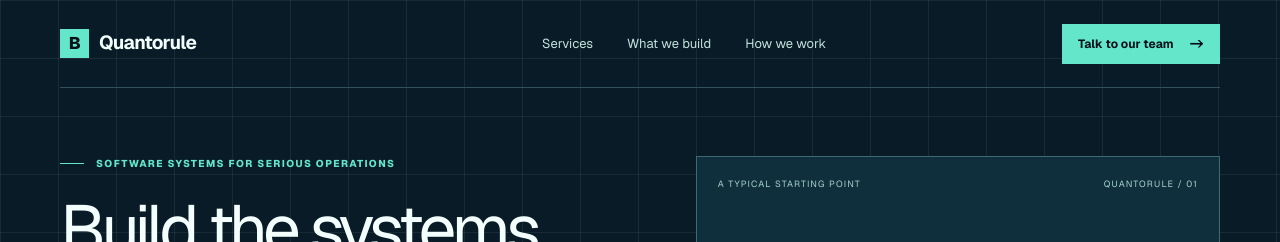
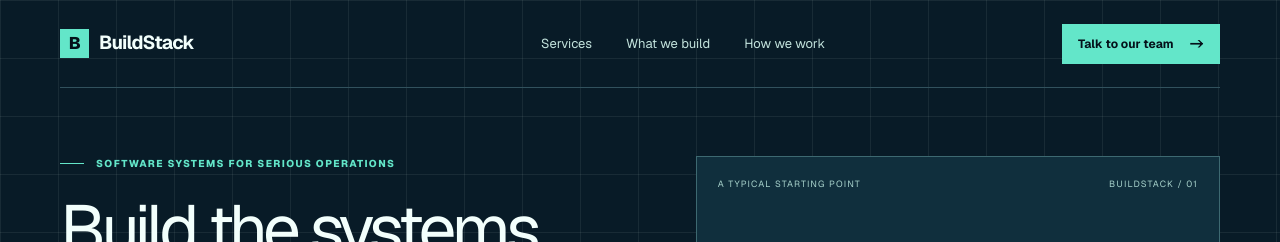
Before and after one commit to kodegravity/demo-website, a Next.js app: page / in a window 1280 px wide. Shown: the top 242 px of the page. Built offline with nearby package versions, Linux system fonts and the light colour scheme.

Commit message:
Revert "Design changed"
This reverts commit 76a3ed0beca93d62cac703ba3de2cdd5cd89b574.

```diff
--- a/app/layout.js
+++ b/app/layout.js
@@ -12,13 +12,13 @@ const geistMono = Geist_Mono({
 });
 
 export const metadata = {
-  title: "Quantorule | IT consulting and software development",
+  title: "BuildStack | Software, cloud, and IT systems",
   description:
-    "Quantorule is an IT consulting and custom software development company helping medium-sized businesses build reliable digital systems.",
+    "BuildStack helps growing teams plan, build, and maintain the software systems their operations depend on.",
   openGraph: {
-    title: "Quantorule | IT consulting and software development",
+    title: "BuildStack | Software, cloud, and IT systems",
     description:
-      "IT consulting, custom software, web applications, cloud deployments, automation, integrations, and ongoing technical support.",
+      "Custom software, web applications, cloud deployments, automation, integrations, and ongoing technical support.",
     type: "website",
   },
 };
--- a/app/page.js
+++ b/app/page.js
@@ -3,9 +3,9 @@ export default function Home() {
     <main>
       <section className="hero" id="top">
         <nav className="nav page-width" aria-label="Main navigation">
-          <a className="brand" href="#top" aria-label="Quantorule home">
+          <a className="brand" href="#top" aria-label="BuildStack home">
             <span className="brand-mark" aria-hidden="true">B</span>
-            <span>Quantorule</span>
+            <span>BuildStack</span>
           </a>
           <div className="nav-links">
             <a href="#services">Services</a>
@@ -25,8 +25,8 @@ export default function Home() {
               <a className="text-link" href="#services">View services <span aria-hidden="true">&#8594;</span></a>
             </div>
           </div>
-          <div className="hero-visual delivery-brief" aria-label="Quantorule delivery brief">
-            <div className="visual-label">A TYPICAL STARTING POINT <span>QUANTORULE / 01</span></div>
+          <div className="hero-visual delivery-brief" aria-label="BuildStack delivery brief">
+            <div className="visual-label">A TYPICAL STARTING POINT <span>BUILDSTACK / 01</span></div>
             <div className="brief-heading"><span className="brief-status" /> DELIVERY BRIEF <strong>IN REVIEW</strong></div>
             <div className="brief-row"><span>Business need</span><strong>Replace manual reporting</strong></div>
             <div className="brief-row"><span>Work involved</span><strong>Data flow / dashboard / access</strong></div>
@@ -66,9 +66,9 @@ export default function Home() {
 
       <section className="engagements section page-width"><div className="section-heading"><div><p className="eyebrow"><span className="eyebrow-line" /> TYPICAL ENGAGEMENTS</p><h2>Useful work, clearly framed.</h2></div><p className="heading-note">Every engagement is different. These examples show the kinds of problems we help medium-sized businesses solve.</p></div><div className="engagement-grid"><article><span className="card-number">EXAMPLE 01</span><h3>Replace a manual reporting process</h3><p>A central dashboard and automated data flow gave an operations team a more dependable view of performance.</p><a className="text-link" href="#contact">Explore a similar challenge &#8594;</a></article><article><span className="card-number">EXAMPLE 02</span><h3>Bring a growing platform to production</h3><p>A practical cloud foundation and deployment workflow helped a product team ship with more confidence.</p><a className="text-link" href="#contact">Explore a similar challenge &#8594;</a></article></div></section>
 
-      <section className="contact-section" id="contact"><div className="page-width contact-inner"><p className="eyebrow eyebrow-light"><span className="eyebrow-line" /> HAVE A COMPLEX PROBLEM?</p><h2>Let&apos;s make the next step clearer.</h2><p>Tell us what you&apos;re trying to build, improve, or untangle. We&apos;ll come prepared to listen and add useful perspective.</p><a className="button button-primary" href="mailto:info@quantorule.com">Start a conversation <span aria-hidden="true">-&gt;</span></a></div></section>
+      <section className="contact-section" id="contact"><div className="page-width contact-inner"><p className="eyebrow eyebrow-light"><span className="eyebrow-line" /> HAVE A COMPLEX PROBLEM?</p><h2>Let&apos;s make the next step clearer.</h2><p>Tell us what you&apos;re trying to build, improve, or untangle. We&apos;ll come prepared to listen and add useful perspective.</p><a className="button button-primary" href="mailto:info@buildstack.com">Start a conversation <span aria-hidden="true">-&gt;</span></a></div></section>
 
-      <footer className="footer"><div className="page-width footer-grid"><div><a className="brand brand-footer" href="#top"><span className="brand-mark" aria-hidden="true">Q</span><span>Quantorule</span></a><p>Software, cloud, and IT systems built for growing businesses.</p></div><div><span className="footer-label">CONTACT</span><a href="mailto:info@quantorule.com">info@quantorule.com</a><span>Remote-first consulting team</span></div><div><span className="footer-label">NAVIGATE</span><a href="#services">Services</a><a href="#approach">Approach</a><a href="#contact">Contact</a></div></div><div className="page-width footer-bottom"><span>© 2026 Quantorule. All rights reserved.</span><span>Built with intention.</span></div></footer>
+      <footer className="footer"><div className="page-width footer-grid"><div><a className="brand brand-footer" href="#top"><span className="brand-mark" aria-hidden="true">B</span><span>BuildStack</span></a><p>Software, cloud, and IT systems built for growing businesses.</p></div><div><span className="footer-label">CONTACT</span><a href="mailto:info@buildstack.com">info@buildstack.com</a><span>Remote-first consulting team</span></div><div><span className="footer-label">NAVIGATE</span><a href="#services">Services</a><a href="#approach">Approach</a><a href="#contact">Contact</a></div></div><div className="page-width footer-bottom"><span>© 2026 BuildStack. All rights reserved.</span><span>Built with intention.</span></div></footer>
     </main>
   );
 }
--- a/package.json
+++ b/package.json
@@ -1,5 +1,5 @@
 {
-  "name": "quantorule",
+  "name": "buildstack",
   "version": "0.1.0",
   "private": true,
   "scripts": {
```
Also changed, not shown: 1 other file (tests, documents, lock files or other folders).
